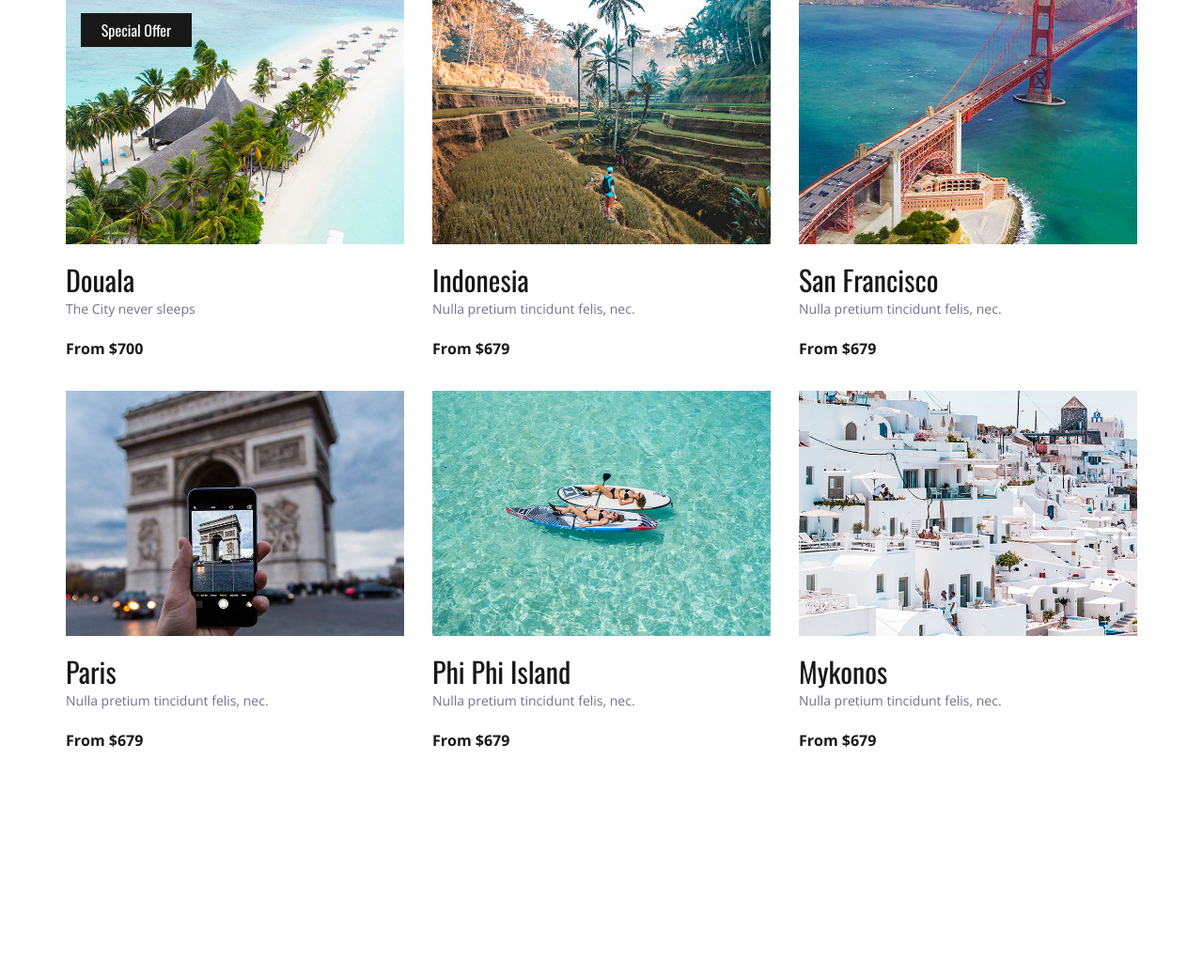
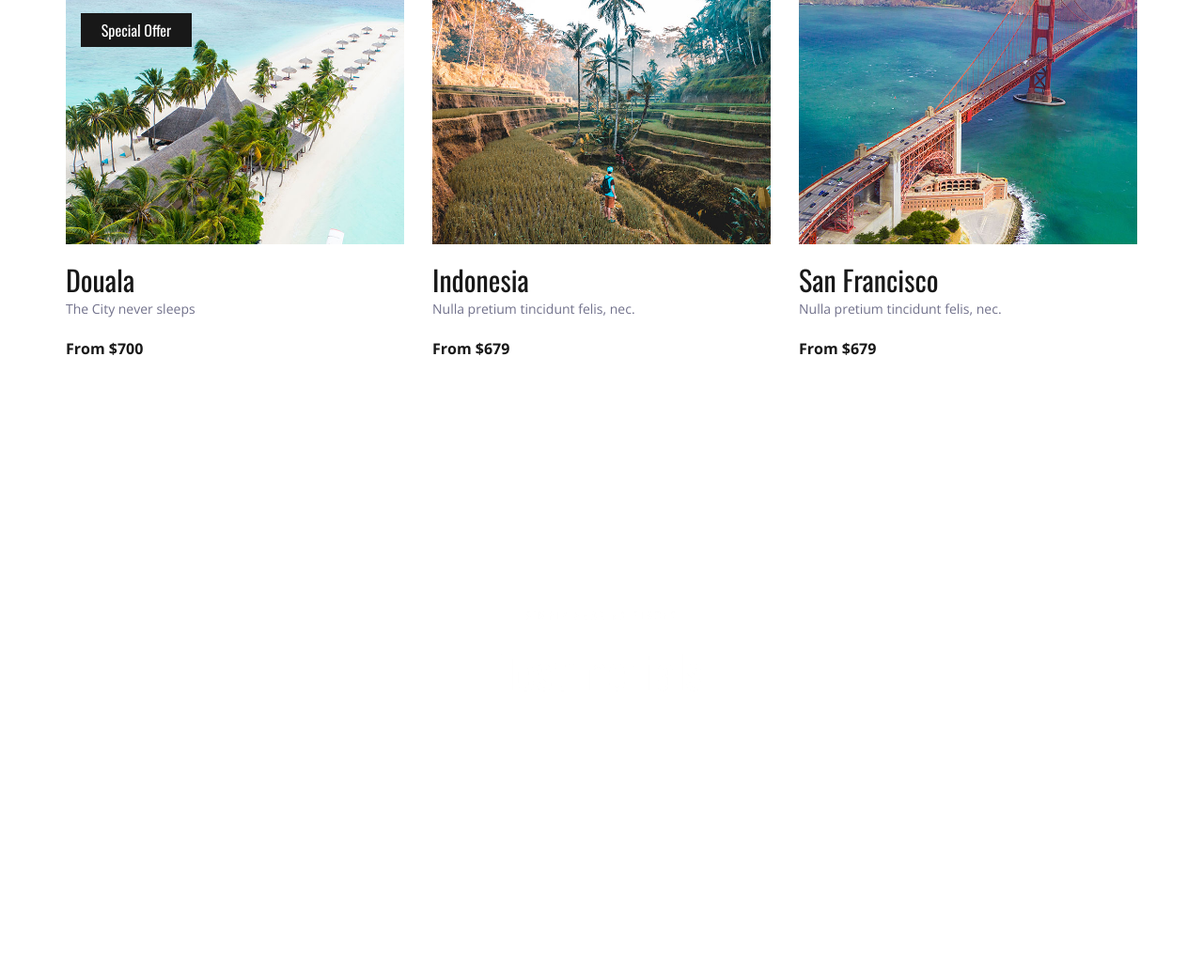
Before and after one commit to TiokengSamuel/Django-starter, a Django app: page / in a window 1280 px wide. Shown: the part 1486-2526 px from the top of the page at 94% size. Run offline with Django 3.2, Linux system fonts and the light colour scheme; some libraries are stand-ins or nearby versions.

Commit message:
reducing number of destination to 3

```diff
--- a/telusko/templates/index.html
+++ b/telusko/templates/index.html
@@ -285,41 +285,6 @@
 							</div>
 						</div>
 
-						<!-- Destination -->
-						<div class="destination item">
-							<div class="destination_image">
-								<img src="{% static 'images/destination_4.jpg' %}" alt="">
-							</div>
-							<div class="destination_content">
-								<div class="destination_title"><a href="destinations.html">Paris</a></div>
-								<div class="destination_subtitle"><p>Nulla pretium tincidunt felis, nec.</p></div>
-								<div class="destination_price">From $679</div>
-							</div>
-						</div>
-
-						<!-- Destination -->
-						<div class="destination item">
-							<div class="destination_image">
-								<img src="{% static 'images/destination_5.jpg' %}" alt="">
-							</div>
-							<div class="destination_content">
-								<div class="destination_title"><a href="destinations.html">Phi Phi Island</a></div>
-								<div class="destination_subtitle"><p>Nulla pretium tincidunt felis, nec.</p></div>
-								<div class="destination_price">From $679</div>
-							</div>
-						</div>
-
-						<!-- Destination -->
-						<div class="destination item">
-							<div class="destination_image">
-								<img src="{% static 'images/destination_6.jpg' %}" alt="">
-							</div>
-							<div class="destination_content">
-								<div class="destination_title"><a href="destinations.html">Mykonos</a></div>
-								<div class="destination_subtitle"><p>Nulla pretium tincidunt felis, nec.</p></div>
-								<div class="destination_price">From $679</div>
-							</div>
-						</div>
 
 					</div>
 				</div>
```
